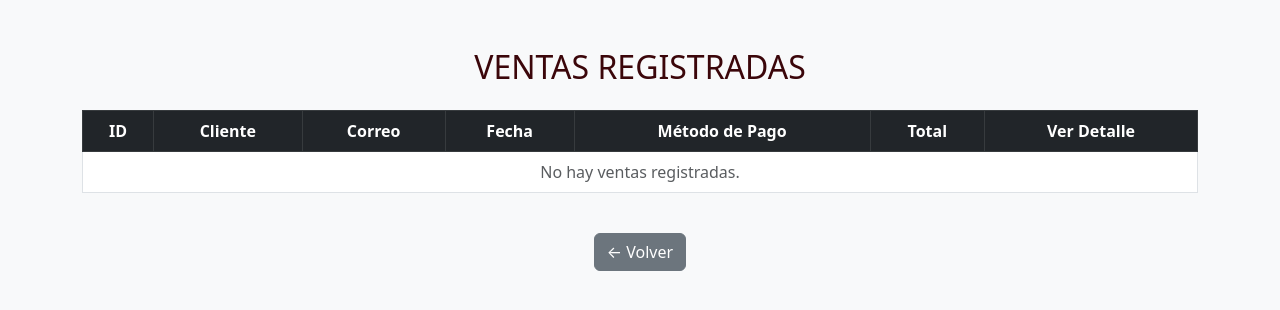
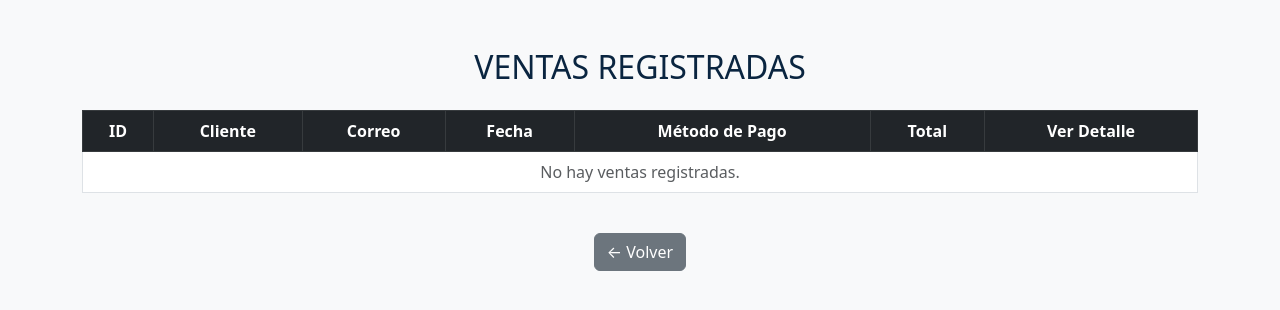
Before and after one commit to Aleja82/Tienda-PHP, a PHP site: page /admin/vista/ventas.php in a window 1280 px wide. Shown: the top 310 px of the page. Run offline with PHP 8.4, Linux system fonts and the light colour scheme; some libraries are stand-ins or nearby versions.

Commit message:
Update ventas.php

```diff
--- a/admin/vista/ventas.php
+++ b/admin/vista/ventas.php
@@ -8,7 +8,7 @@
 <body class="bg-light">
 
 <div class="container my-5">
-    <h2 class="text-center text-uppercase mb-4" style="color: #3B060A;">Ventas Registradas</h2>
+    <h2 class="text-center text-uppercase mb-4" style="color: #0A2540;">Ventas Registradas</h2>
 
     <div class="table-responsive">
         <table class="table table-bordered table-hover align-middle">
```
